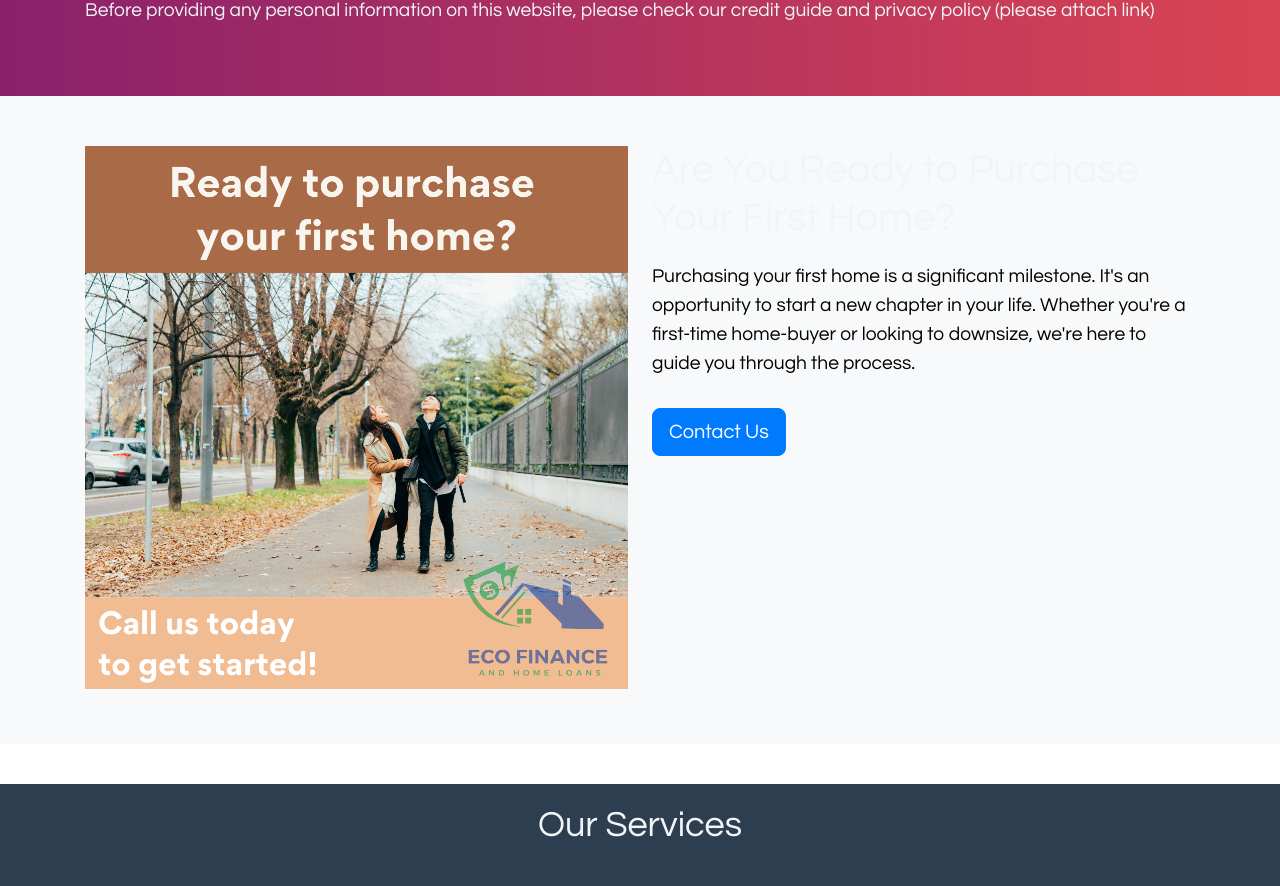
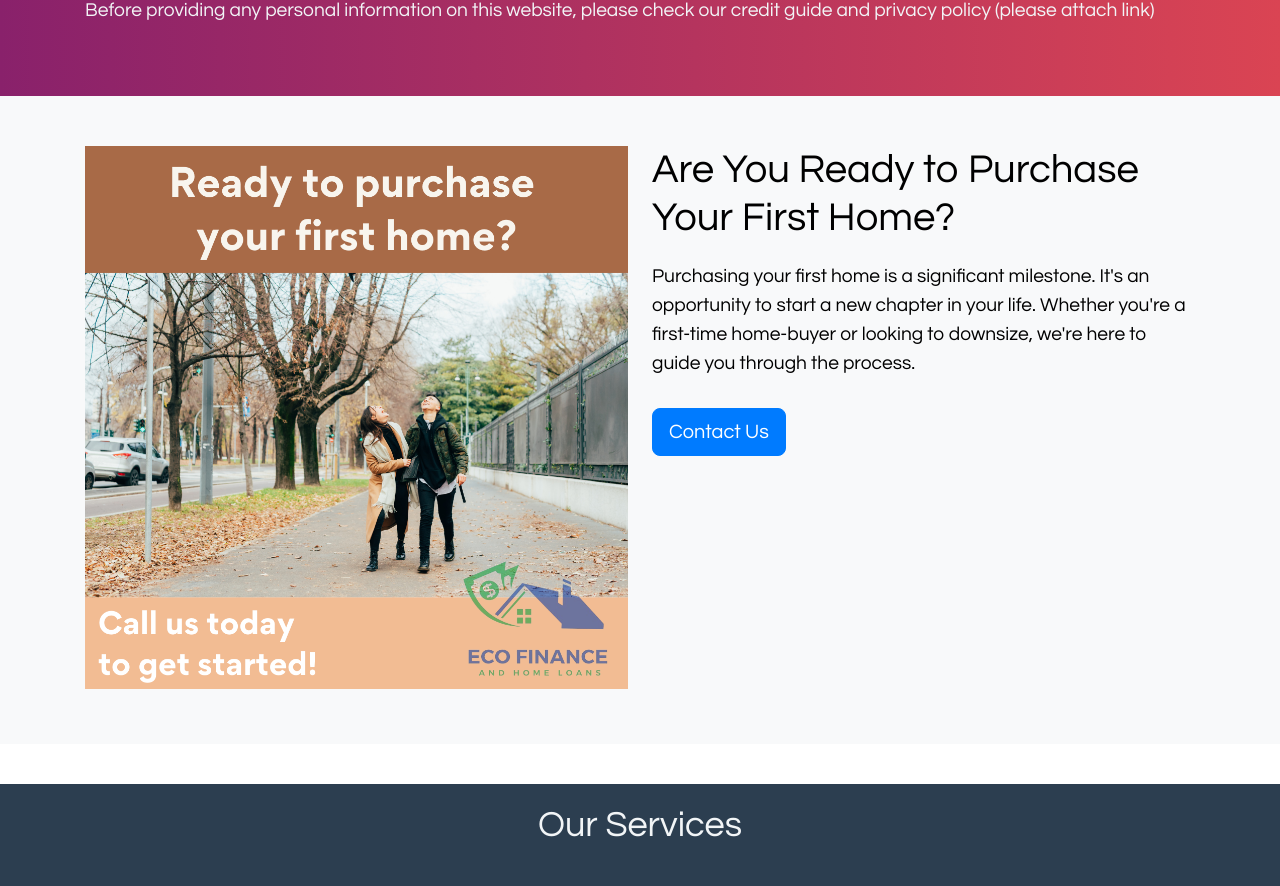
Before and after one commit to manutdmohit/eco-finance, a Next.js app: page / in a window 1280 px wide. Shown: the part 3172-4058 px from the top of the page. Built offline with nearby package versions, Linux system fonts and the light colour scheme.

Commit message:
Add color black to h2

```diff
--- a/app/components/First Home/FirstHomeSection.tsx
+++ b/app/components/First Home/FirstHomeSection.tsx
@@ -15,7 +15,9 @@ const FirstHomeSection = () => {
             />
           </Col>
           <Col lg={6}>
-            <h2>Are You Ready to Purchase Your First Home?</h2>
+            <h2 className="text-black">
+              Are You Ready to Purchase Your First Home?
+            </h2>
             <p className="text-black">
               Purchasing your first home is a significant milestone. It's an
               opportunity to start a new chapter in your life. Whether you're a
```
